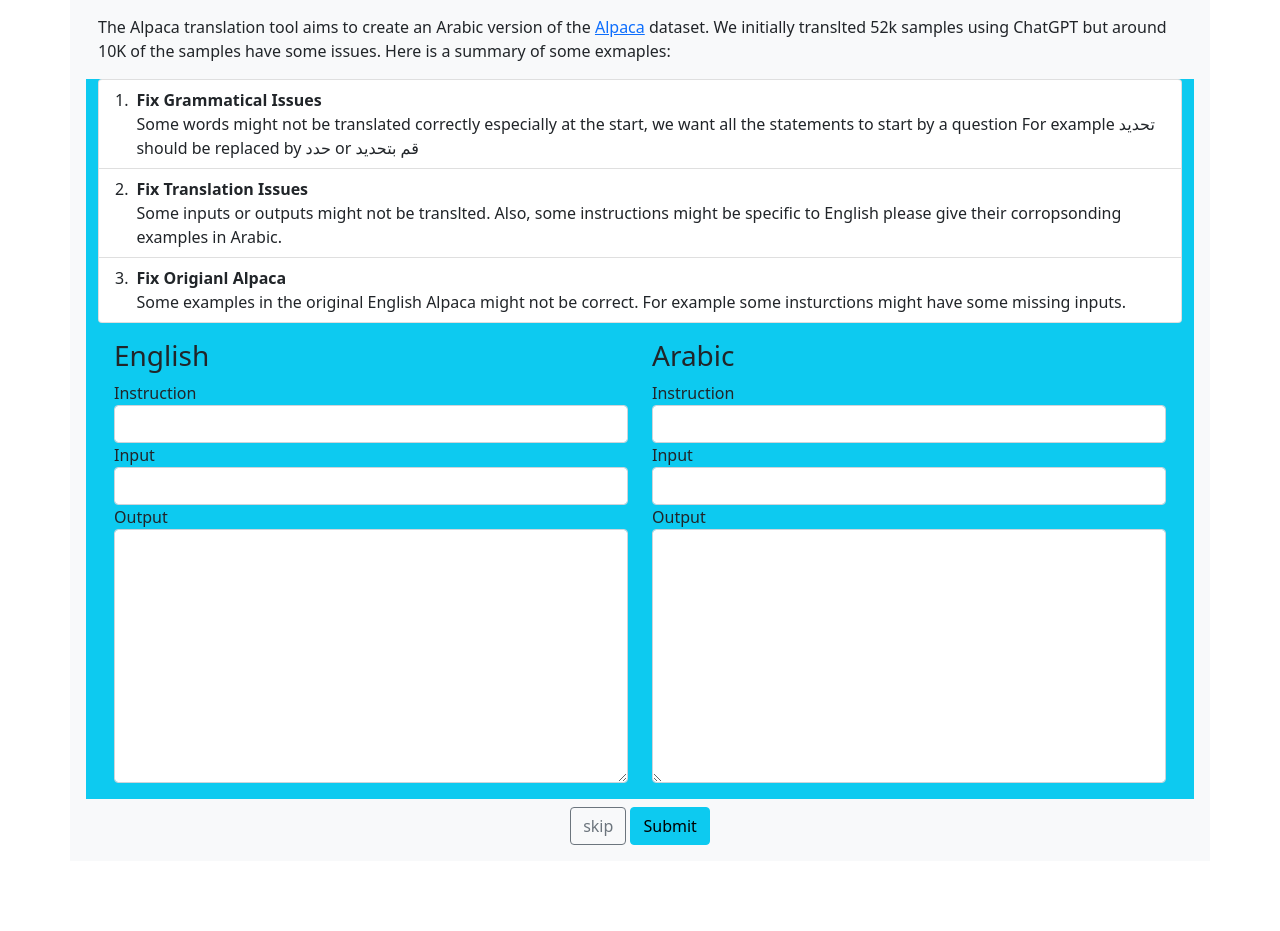
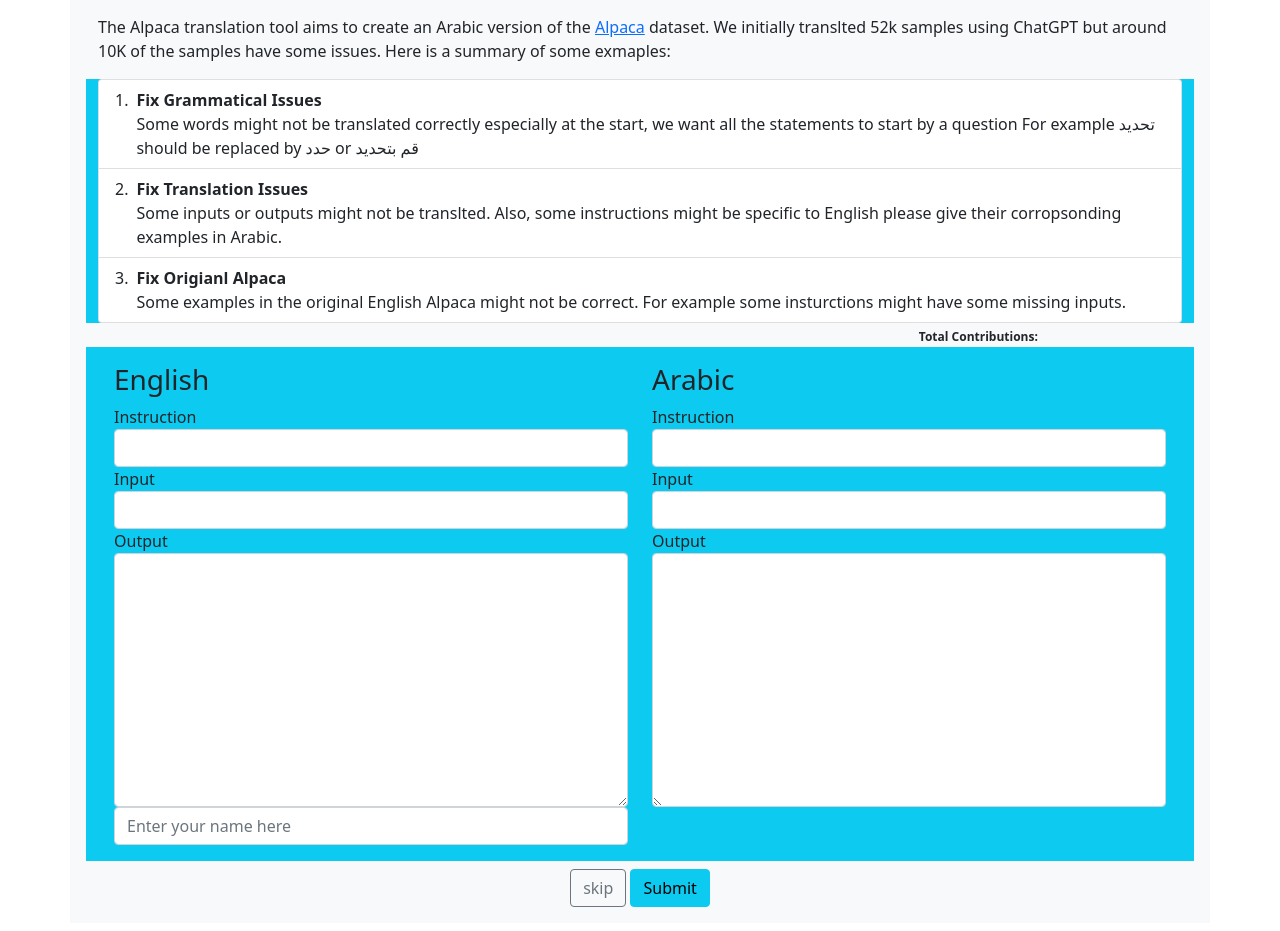
Before and after one commit to ARBML/CIDAR, a Flask app: page / in a window 1280 px wide. Shown: the part 57-988 px from the top of the page. Before the commit the page ends 902 px from the top, so only its background shows below. Run offline with Flask 3, Linux system fonts and the light colour scheme; data that the repository does not hold is empty; parts of the project's set-up code (start-up, migrations or seed data) failed here and were passed over; some libraries are stand-ins or nearby versions.

Commit message:
Create the second version!

```diff
--- a/app.py
+++ b/app.py
@@ -125,11 +125,10 @@ def submit():
     if request.method == 'POST':
         element = {k:request.form[k] for k in request.form}
         save_json(element)
-    return redirect(url_for('index'))
+    return render_template('index.html')
 
 @app.route('/api/data')
 def send_data():
-
     finished_indices = get_finished_indices()
     rem_indices = all_indices - finished_indices
     index = random.choice(list(rem_indices))
@@ -138,6 +137,17 @@ def send_data():
     #     element['instruction'] = element['instruction'].replace(key, prob_mt_ar[key], 1)
     element['num_rem'] = len(rem_indices)
     return jsonify(element)
+
+@app.route('/api/getCon', methods = ['POST', 'GET'])
+def get_cont():
+    print(request.form)
+    name = request.form['Reviewed by']
+    with open('static/data/dataset.json') as f:
+        data = json.load(f)
+    return jsonify({
+        "num_cont":len([elm for elm in data if elm['Reviewed by'] == name])
+    })
+
 
 @app.route('/api/saved')
 def send_saved_data():
@@ -169,13 +179,13 @@ def push_hub():
 
     if len(data):
         dataset = load_dataset("json", data_files="static/data/dataset.json",  download_mode = "force_redownload")
-        dataset.push_to_hub('arbml/alpagasus_cleaned_ar_reviewed')
+        dataset.push_to_hub('arbml/alpagasus_cleaned_ar_reviewed_v2')
 
 def init_dataset():
     os.makedirs('static/data', exist_ok=True)
     try:
         print('loading previous dataset')
-        dataset = load_dataset('arbml/alpagasus_cleaned_ar_reviewed', download_mode = "force_redownload", verification_mode='no_checks')
+        dataset = load_dataset('arbml/alpagasus_cleaned_ar_reviewed_v2', download_mode = "force_redownload", verification_mode='no_checks')
         data = [elm for elm in dataset['train']]
     except:
         data = []
--- a/static/javascript/main.js
+++ b/static/javascript/main.js
@@ -8,6 +8,18 @@ function getNextElment() {
     xmlHttp.open("GET", url, false);
     xmlHttp.send(null);
     return JSON.parse(xmlHttp.responseText);
+}
+
+function getContributionsBy(name) {
+    $.ajax({
+        type: 'POST',
+        url: "/api/getCon",
+        data: {'Reviewed by': name}, //How can I preview this?
+        dataType: 'json',
+        success: function(d){
+            document.getElementById('num_cont').innerHTML = 'Number of Contributions: '+ d.num_cont;
+        }
+      });
 }
 
 function getNext() {
@@ -26,10 +38,16 @@ function getNext() {
         document.getElementById('num_rem').innerHTML = 'Remaining: ' + element['num_rem'];
     document.getElementById('index_input').value = element['index'];
     document.getElementById('index').innerHTML = 'index: ' + element['index'];
+    document.getElementById('Reviewed by').value = curr_reviewer
+    console.log("Current Reviewer", curr_reviewer)
 }
 
 $(".edittable").on('change', function () {
     changed = true
+});
+
+$(".changed").on('change', function () {
+    curr_reviewer = this.value
 });
 
 function checkChanges() {
@@ -42,11 +60,33 @@ function checkChanges() {
 
 function submitForm() {
     document.getElementById('theForm').submit();
+    num_cont += 1
+    document.getElementById('num_rem').innerHTML = 'Number of Contributions: '+ num_cont;
+
 }
 
 is_explore_page = window.location.pathname == '/explore'
 if (is_explore_page) {
     $('#btnSubmit').hide();
 }
+
+$(document).on('submit','#theForm',function(e)
+    {
+      e.preventDefault();
+      $.ajax({
+        type:'POST',
+        url:'/api/submit',
+        data:$('form').serialize(),
+        success:function()
+        {
+            getNext();
+            getContributionsBy(curr_reviewer)
+
+        }
+      })
+    });
+
+num_cont = 0
+curr_reviewer = ""
 changed = true
 getNext()
--- a/templates/body.html
+++ b/templates/body.html
@@ -36,11 +36,15 @@
 
         </div>
 
-        <div class="col-sm-6">
+        <div class="col-sm-3">
             <span class="badge text-dark bg-light text-right" id="num_rem"></span>
         </div>
+
+        <div class="col-sm-3">
+            <span class="badge text-dark bg-light text-right" id="num_cont">Total Contributions: </span>
+        </div>
     </div>
-    <form action="/api/submit" method="post" id="theForm">
+    <form method="POST" id="theForm">
         <div class="row bg-info text-dark p-3 mb-2 ">
             <div class="col-sm-6">
                 <h3>English</h3>
@@ -51,6 +55,8 @@
                 <label>Output</label>
                 <textarea type="text" class="form-control edittable" id="output_en" name="output_en"
                     rows="10"></textarea>
+                <input type="text" class="form-control input-sm changed" id="Reviewed by" name="Reviewed by" placeholder="Enter your name here" required>
+
             </div>
             <div class="col-sm-6">
                 <h3>Arabic</h3>
@@ -61,15 +67,17 @@
                 <label for="output">Output</label>
                 <textarea type="text" dir="rtl" class="form-control edittable" id="output" name="output"
                     rows="10"> </textarea>
+
             </div>
 
         </div>
         <div class="row">
             <div class="col-sm-12" align="center">
                 <button type="button" class="btn btn-outline-secondary" onclick="getNext()">skip</button>
-                <button type="button" class="btn btn-info" onclick="checkChanges()" id="btnSubmit">
+                <button type="submit" class="btn btn-info" id="btnSubmit">
                     Submit
                 </button>
+
 
                 <!-- Modal -->
                 <div class="modal fade" id="exampleModal" tabindex="-1" aria-labelledby="exampleModalLabel"
--- a/templates/index.html
+++ b/templates/index.html
@@ -25,9 +25,8 @@
         {% include 'body.html' %}
         <!-- Optional JavaScript -->
         <!-- jQuery first, then Popper.js, then Bootstrap JS -->
-        <script src="https://code.jquery.com/jquery-3.3.1.slim.min.js"
-            integrity="sha384-q8i/X+965DzO0rT7abK41JStQIAqVgRVzpbzo5smXKp4YfRvH+8abtTE1Pi6jizo"
-            crossorigin="anonymous"></script>
+        <script type="text/javascript" src="https://cdnjs.cloudflare.com/ajax/libs/jquery/3.1.1/jquery.min.js"></script>
+
         <script src="https://cdn.jsdelivr.net/npm/popper.js@1.14.7/dist/umd/popper.min.js"
             integrity="sha384-UO2eT0CpHqdSJQ6hJty5KVphtPhzWj9WO1clHTMGa3JDZwrnQq4sF86dIHNDz0W1"
             crossorigin="anonymous"></script>
```
